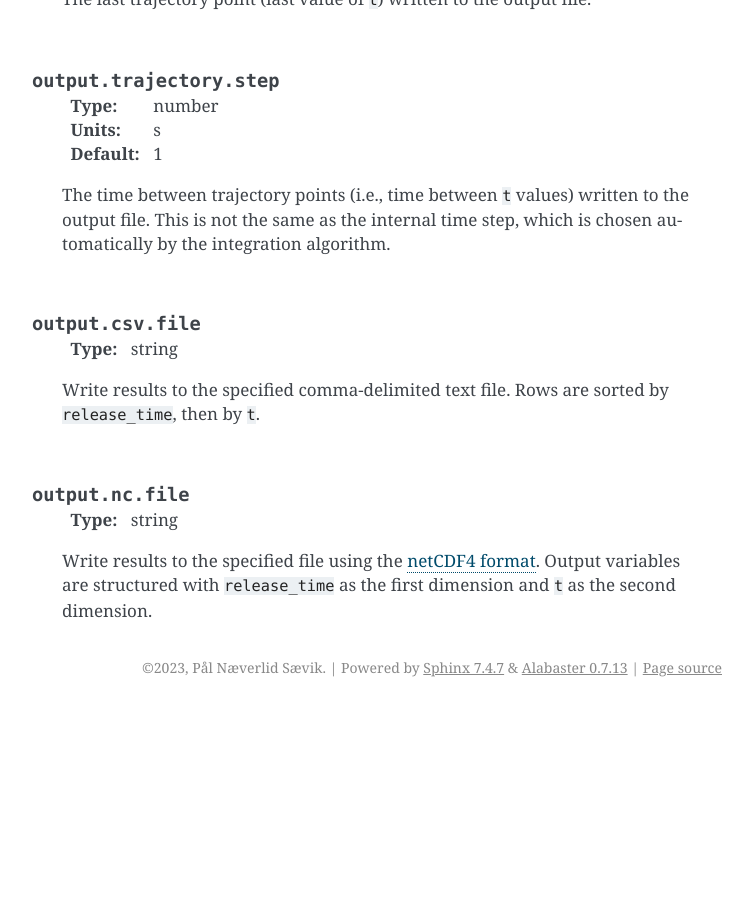
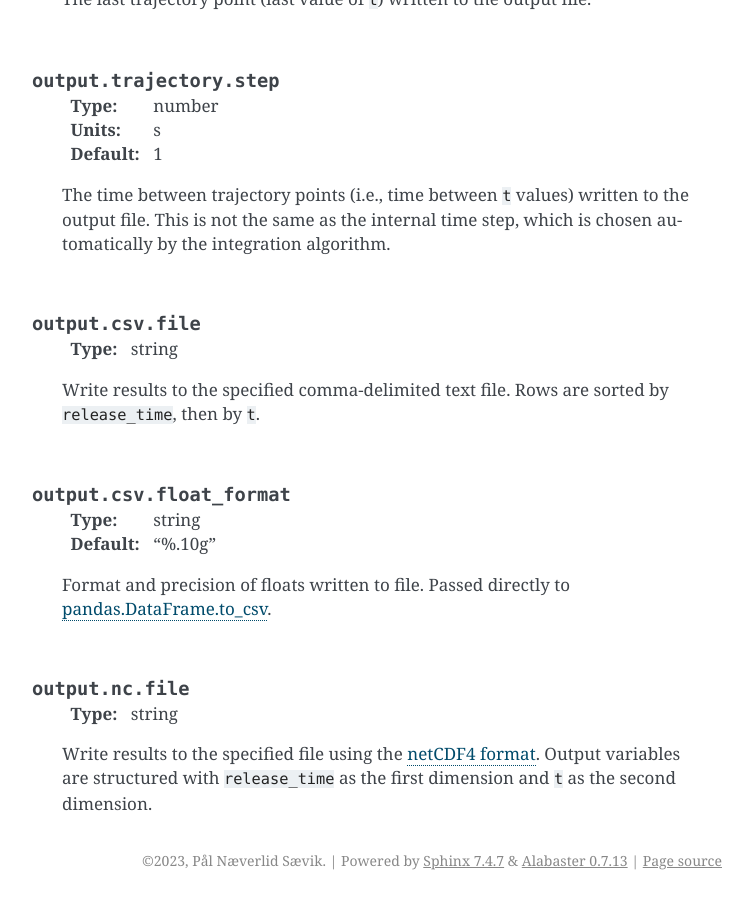
Before and after one commit to pnsaevik/effluent, a Sphinx documentation site: the page built from docs/source/config/output.rst, in a window 1280 px wide and 900 px high, scrolled down 1792 px. Shown: the whole window, without its empty margins (388-1141 px from the left). Built offline with Sphinx 7.4.7, drawn with Linux system fonts in a browser that asks for light colours; before the commit the page ends 2499 px from its top, so only the background shows below that.

Commit message:
Add adjustable float format in output CSV files

```diff
--- a/docs/source/config/output.rst
+++ b/docs/source/config/output.rst
@@ -113,6 +113,16 @@ can be used to limit the number of variables written.
 
 |
 
+.. confval:: output.csv.float_format
+
+    :type: string
+    :default: "%.10g"
+
+    Format and precision of floats written to file. Passed directly to
+    `pandas.DataFrame.to_csv <https://pandas.pydata.org/docs/reference/api/pandas.DataFrame.to_csv.html>`_.
+
+|
+
 .. confval:: output.nc.file
 
     :type: string
```
Also changed, not shown: CHANGELOG.md (+2 -0 lines), 1 other file.
